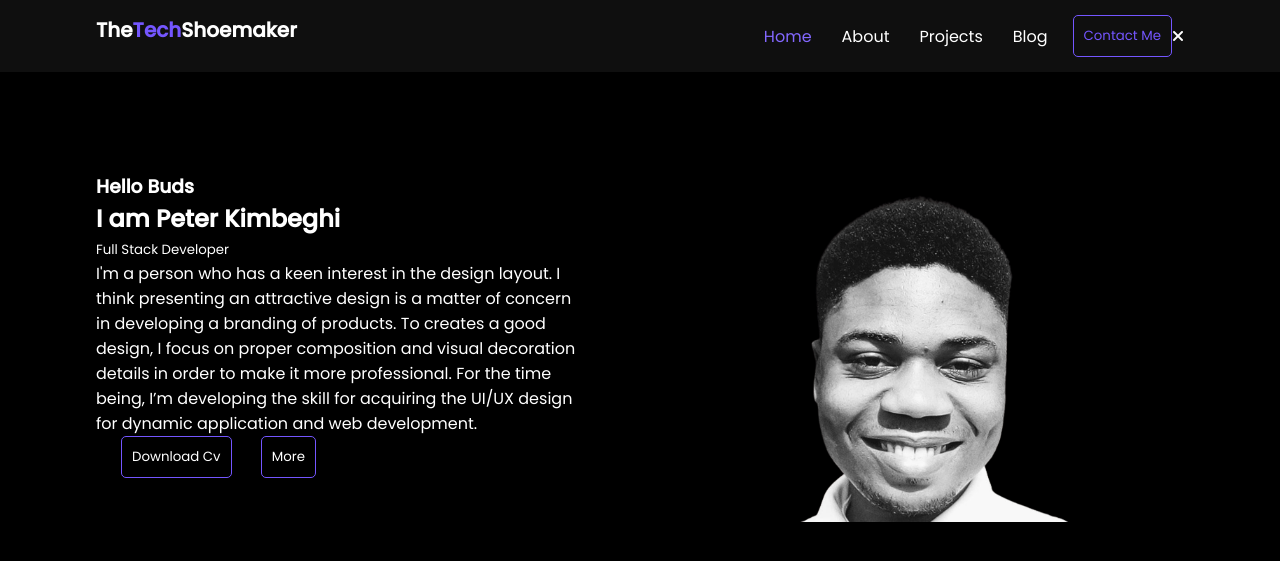
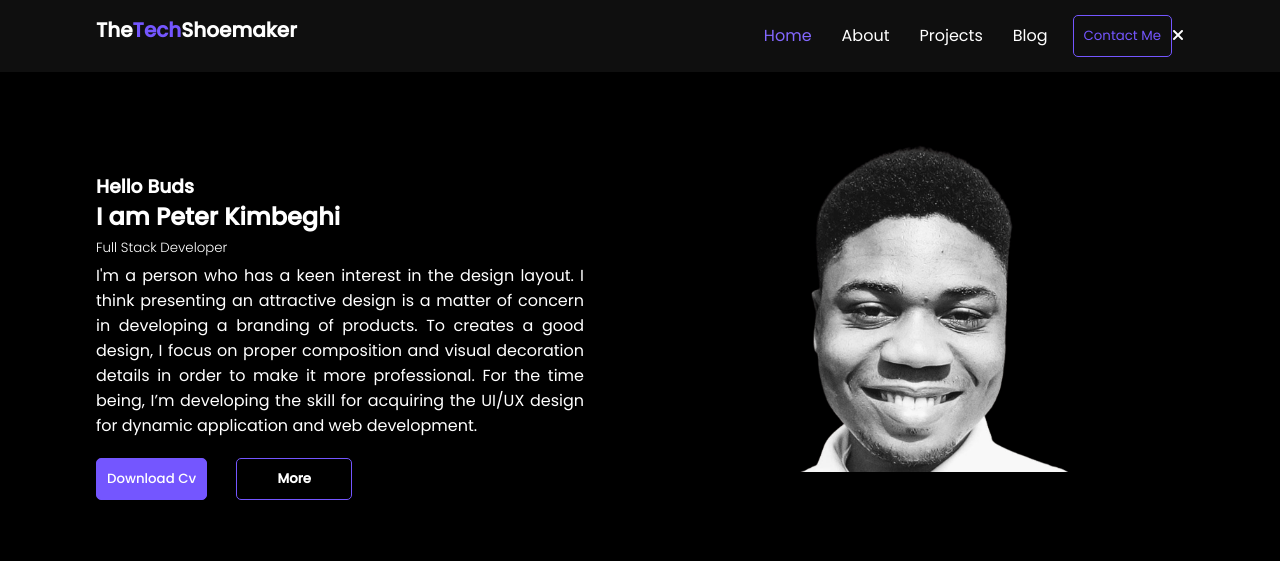
Before and after one commit to dtechshoemaker/my-portfolio, a Django app: page / in a window 1280 px wide. Shown: the top 561 px of the page. Run offline with Django 4.2, Linux system fonts and the light colour scheme; some libraries are stand-ins or nearby versions.

Commit message:
Hero section done

```diff
--- a/static/base.css
+++ b/static/base.css
@@ -140,9 +140,46 @@ button a:hover {
         padding-right: 150px;
     }
 
+    .header {
+        line-height: 30px;
+    }
+
+    .header small{
+        font-weight: 100;
+    }
+
+    .hero-button {
+        margin-left: -25px;
+        margin-top: 20px;
+    }
+
+    .cv{
+        font-weight: 500;
+        background-color: var(--Pr-Lavender);
+        color: var(--White);
+    }
+
+    .cv:hover{
+        font-weight: bold;
+        background-color: var(--White);
+        color: var(--Pr-Lavender);
+    }
+
+    .more{
+        padding: 10px 40px;
+        font-weight: bold;
+    }
+
+    .more:hover{
+        padding: 10px 40px;
+        background-color: var(--Pr-Lavender);
+        color: var(--White);
+    }
+
     .hero-image img{
         width: 450px;
         height: 350px;
         padding-right: 100px;
+        margin-top: -50px;
     }
 /* Hero Section Ends */
--- a/templates/home.html
+++ b/templates/home.html
@@ -12,11 +12,11 @@
                     <small>Full Stack Developer</small>
                 </div>
                 <div class="paragragh">
-                    <p>I'm a person who has a keen interest in the design layout. I think presenting an attractive design is a matter of concern in developing a branding of products. To creates a good design,  I focus on proper composition and visual decoration details in order to make it more professional. For the time being, I’m developing the skill for acquiring the UI/UX design for dynamic application and web development.</p>
+                    <p align="justify">I'm a person who has a keen interest in the design layout. I think presenting an attractive design is a matter of concern in developing a branding of products. To creates a good design,  I focus on proper composition and visual decoration details in order to make it more professional. For the time being, I’m developing the skill for acquiring the UI/UX design for dynamic application and web development.</p>
                 </div>
                 <div class="hero-button">
-                    <a href="" class="cv"><button>Download Cv</button></a>
-                    <a href="" class="more"><button>More</button></a>
+                    <a href=""><button class="cv">Download Cv</button></a>
+                    <a href=""><button class="more">More</button></a>
                 </div>
             </div>
             <div class="hero-image">
```
